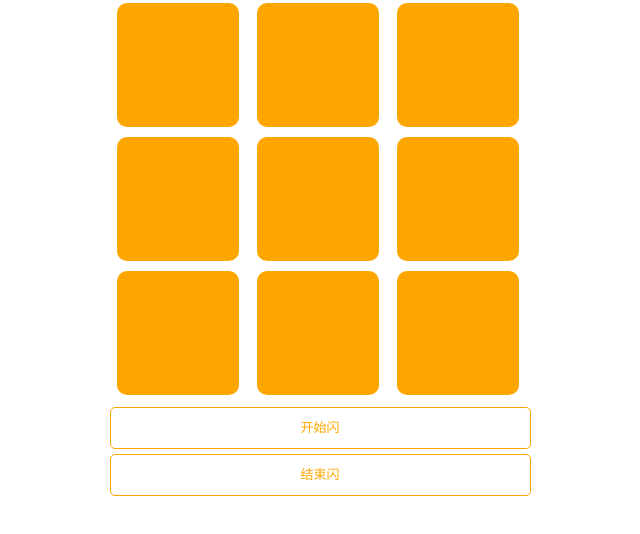
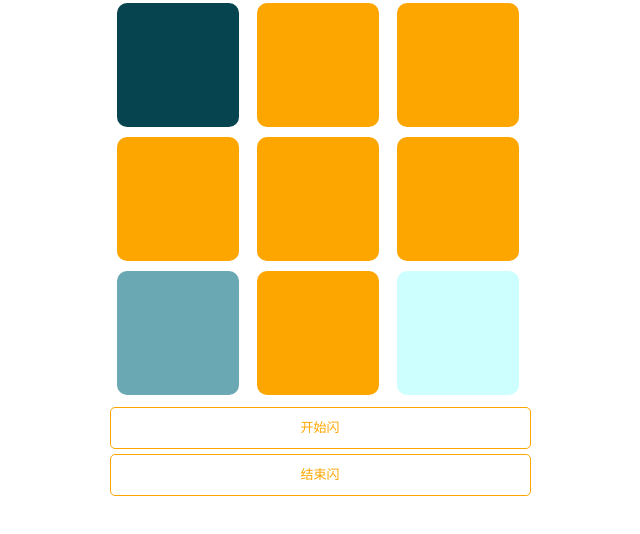
Before and after one commit to AnsonZnl/JavaScript-demo, a plain HTML site: page 任务1九宫格/index.html in a window 1280 px wide. Both pictures are taken after a click on the link "开始闪". Shown: the whole page, without its empty margins (320-960 px from the left). Drawn offline with Linux system fonts and the light colour scheme.

Commit message:
九宫格

```diff
--- a/任务1九宫格/index.html
+++ b/任务1九宫格/index.html
@@ -20,7 +20,7 @@
     </ul>
     <p><a href="#" class="start">开始闪</a></p>
     <p><a href="#" class="finish">结束闪</a></p>
+    <script type="text/javascript" src="js/script.js"></script>
 </div>
-<script src="js/script.js"></script>
 </body>
 </html>
--- a/任务1九宫格/js/script.js
+++ b/任务1九宫格/js/script.js
@@ -4,22 +4,35 @@
 var start=document.querySelector('.start');
 var finish=document.querySelector('.finish');
 var li=document.querySelectorAll('li');
-start.onclick=function(){
-    var time=setInterval(function(){
-        n=Math.floor(Math.random()*9);//取0-8的随机数
-        i=Math.floor(Math.random()*9);//取0-8的随机数
-        j=Math.floor(Math.random()*9);//取0-8的随机数
-        bg1="rgb("+n+i+", "+i+j+", "+j+n+")";
+var time;
+start.onclick=function(){//开始
+    time=setInterval(function(){//开始定时器
+        for(var l=0;l<li.length;l++){//开始前默认颜色
+            li[l].style.backgroundColor='';
+        }
+        one();//调用
+    },1000);
+};
+finish.onclick=function(){//结束
+    for(var l=0;l<li.length;l++){
+        li[l].style.backgroundColor='';//结束后默认颜色
+    }
+    clearInterval(time);//结束定时器
+};
+function one(){
+    n=Math.floor(Math.random()*9);//取0-8的随机数
+    i=Math.floor(Math.random()*9);//取0-8的随机数
+    j=Math.floor(Math.random()*9);//取0-8的随机数
+    if(n!=i&&n!=j&&i!=n&&i!=j&&j!=n&&j!=i){
+        bg1="rgb(0"+n+i+", 0"+i+j+", 0"+j+n+")";
         bg2="rgb(1"+n+i+", 1"+i+j+", 1"+j+n+")";
         bg3="rgb(2"+n+i+", 2"+i+j+", 2"+j+n+")";
-        li[n].style.background=bg1;
-        li[i].style.background=bg2;
-        li[j].style.background=bg3;
-    },500);
-    var times=setInterval(
-        function (){
-            li[n].style.background='';
-            li[i].style.background='';
-            li[j].style.background='';
-        },500)
-};
+        li[n].style.backgroundColor=bg1;
+        li[i].style.backgroundColor=bg2;
+        li[j].style.backgroundColor=bg3;
+    }else{
+        li[2].style.backgroundColor=bg1;
+        li[3].style.backgroundColor=bg2;
+        li[5].style.backgroundColor=bg3;
+    }
+}
```
